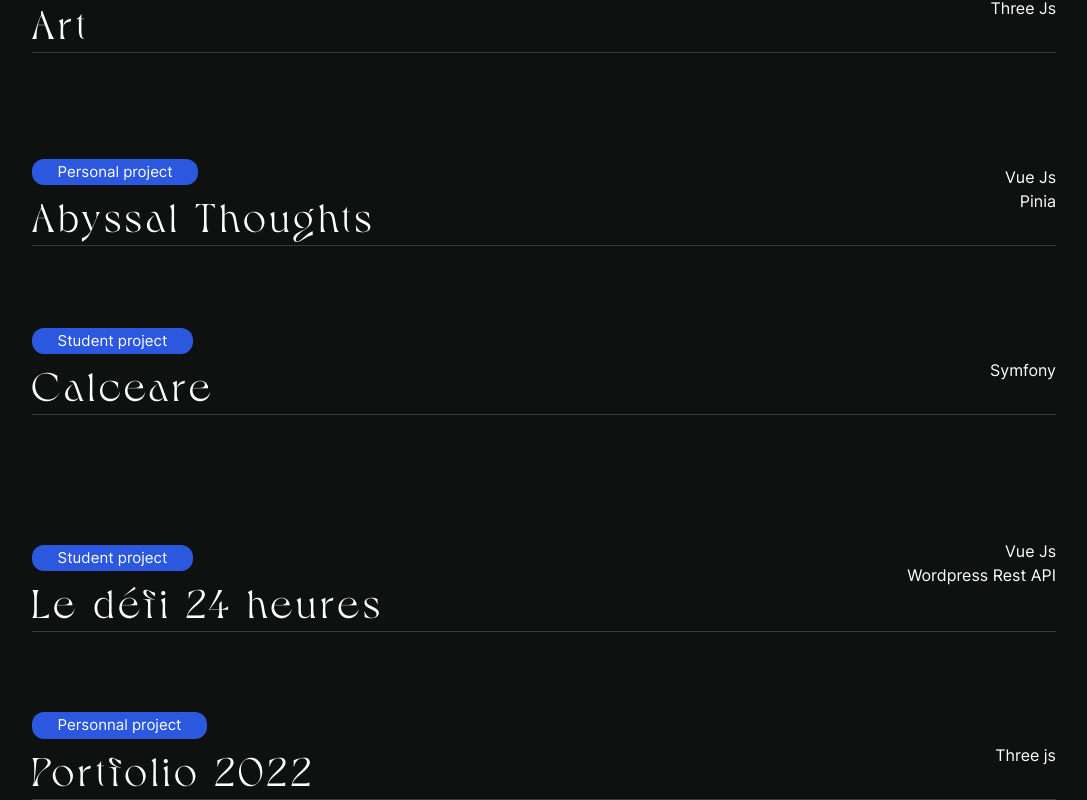
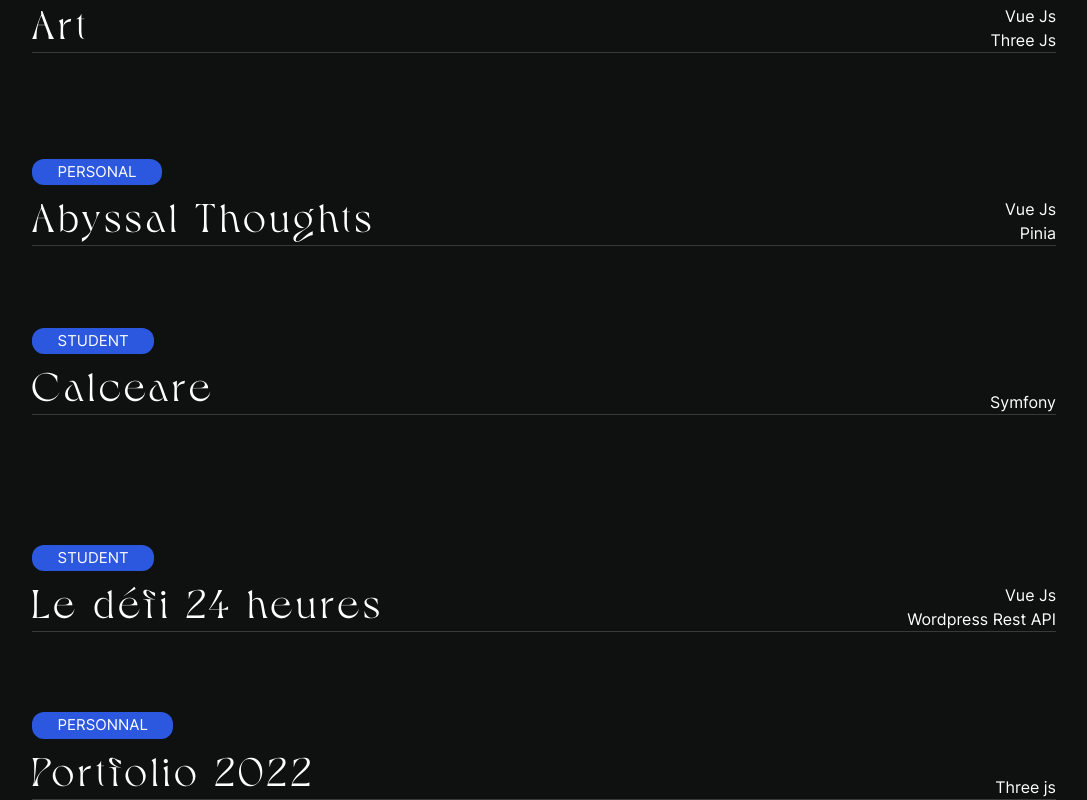
Before and after one commit to Lucas-Huerta/folio2023, a Vue app: page / in a window 1280 px wide. Shown: the part 1180-1980 px from the top of the page, without its empty margins (96-1183 px from the left). Built offline with nearby package versions, Linux system fonts and the light colour scheme.

Commit message:
[EDIT] Project infos & hover animation

```diff
--- a/src/App.vue
+++ b/src/App.vue
@@ -1,7 +1,7 @@
 <template>
   <div ref="wrapper" class="wrapper" id="wrapper">
-    <Navbar @scrollProject="scrollProject" @scrollContact="scrollContact" data-scroll data-scroll-sticky data-scroll-target="#wrapper" data-scroll-speed="3"/>
-    <section class="hero-wrapper">
+    <Navbar @scrollProject="scrollProject" @scrollContact="scrollContact" @scrollHome="scrollHome" data-scroll data-scroll-sticky data-scroll-target="#wrapper" data-scroll-speed="3"/>
+    <section class="hero-wrapper" id="wrapperHero">
       <div class="container-title">
         <div>
           <h1>
@@ -65,7 +65,7 @@
             <span>+</span><span>3</span><span>3</span><span>7</span><span>8</span><span>3</span><span>8</span><span>0</span><span>6</span><span>3</span><span>5</span><span>7</span>
           </div>
           <div class="row-infos" ref="texteInfos">
-            <p>Spotify</p> <a href="https://open.spotify.com/playlist/1PA80CpOPlx749kXu7AVsV?si=eee6b25097124095" target="_blank">Playlist</a>
+            <p>Spotify</p> <a href="https://open.spotify.com/playlist/1PA80CpOPlx749kXu7AVsV?si=eee6b25097124095" class="linkSpotify" target="_blank">Playlist</a>
           </div>
         </div>
       </section>
@@ -124,7 +124,7 @@ let telNumber = ref();
 let tabProject = ref([
   {
     nom: "Art",
-    tag: "Personal project",
+    tag: "Personal",
     image: "/img/Art.png",
     description: "Ce projet est un projet fait en Vue Js avec de l'art génératif en Three Js. J'ai voulu représenter mes peintres favoris et leurs différentes oeuvres, le tout en m'amusant !",
     competences: [
@@ -134,7 +134,7 @@ let tabProject = ref([
   },
   {
     nom: "Abyssal Thoughts",
-    tag: "Personal project",
+    tag: "Personal",
     image: "/img/abyssalThought.jpeg",
     description: "Ce projet est un projet fait en Vue Js avec un store avec Pinia. Un ami qui est en étude de webdesign m'a envoyé sa maquette et je me suis amusé à l'intégrer",
     competences: [
@@ -144,7 +144,7 @@ let tabProject = ref([
   },
   {
     nom: "Calceare",
-    tag: "Student project",
+    tag: "Student",
     image: "/img/HomeCalceare.jpeg",
     description: "Projet étudiant à Hetic, ce projet à été fait avec Symfony. Il m'a apporté en plus une certaine vision en gestion de projet et workflow",
     competences: [
@@ -153,7 +153,7 @@ let tabProject = ref([
   },
   {
     nom: "Le défi 24 heures",
-    tag: "Student project",
+    tag: "Student",
     image: "/img/HeroDefi24h.jpeg",
     description: "Projet étudiant réalisé en deuxième année de DUT MMI, ce projet avait pour but de réunir un front en Vue Js avec un wordpress headless en backn afin de gérer l'événement du Défi 24 heures et de tous les étudiants participants à ce dernier !",
     competences: [
@@ -163,7 +163,7 @@ let tabProject = ref([
   },
   {
     nom: "Portfolio 2022",
-    tag: "Personnal project",
+    tag: "Personnal",
     image: "/img/Portfolio2022.jpeg",
     description: "Portfolio personnel réalisé en fin de deuxième année de DUT MMI",
     competences: [
@@ -190,6 +190,13 @@ const scrollProject = () =>{
 const scrollContact = () =>(
   scroll.value.scrollTo('#wrapperInfos')
 )
+
+/**
+ * Use Locomotive to scroll to #wrapperHero section
+ */
+const scrollHome = () => {
+  scroll.value.scrollTo('#wrapperHero', {disableLerp: false});
+}
 
 /**
  * Animation au hover numéro téléphone
@@ -440,9 +447,9 @@ onMounted(async() => {
   margin: 0;
 }
 
-.row-infos a{
-  text-decoration: none;
+.row-infos .linkSpotify{
   color: black;
+  position: relative;
 }
 
 .telNumber span{
@@ -464,6 +471,7 @@ onMounted(async() => {
 footer{
   width: 100%;
   height: 100%;
+  padding-bottom: 5vh;
 }
 
 .footer-section{
@@ -497,6 +505,7 @@ footer{
   justify-content: space-between;
   align-items: end;
   margin-right: 5vw;
+  margin-bottom: 2vh;
 }
 
 .container-bottom p{
@@ -569,8 +578,26 @@ footer{
 }
 
 .rs a{
-  text-decoration: none;
   color: white;
+  position: relative;
+  transition: all 2s ease-out;
+}
+
+.rs a::before{
+  transition: all 0.2s ease-out;
+  content: "";
+  background-color: white;
+  position: absolute;
+  left: 0%;
+  bottom: 0;
+  width: 0%;
+  height: 2px;
+  opacity: 0;
+}
+
+.rs a:hover::before{
+  opacity: 1;
+  width: 100%;
 }
 
 .footer-name{
--- a/src/components/Navbar.vue
+++ b/src/components/Navbar.vue
@@ -1,7 +1,7 @@
 <template>
     <nav ref="navbar" class="nav-wrapper">
         <div class="nav-left">
-            <h1>
+            <h1 @click="scrollHome()">
                 Lucas Huerta
             </h1>
         </div>
@@ -19,7 +19,7 @@
 <script setup>
 import { ref } from 'vue';
 
-const emits = defineEmits(['scrollProject', 'scrollContact'])
+const emits = defineEmits(['scrollProject', 'scrollContact', 'scrollHome'])
 let navbar = ref();
 
 /**
@@ -35,6 +35,14 @@ const scrollWorks = () => {
 const scrollContact = () => {
     emits('scrollContact');
 }
+
+/**
+ * Appel emit qui va le transmettre à App.vue
+ */
+const scrollHome = () => {
+    emits('scrollHome');
+}
+
 </script>
 
 <style scoped>
@@ -62,6 +70,7 @@ const scrollContact = () => {
 .nav-left h1{
     font-size: 30px;
     margin: 0 2vw;
+    cursor: pointer;
 }
 
 .nav-left{
--- a/src/components/Project.vue
+++ b/src/components/Project.vue
@@ -15,7 +15,7 @@
                     <!-- <img :src="projet.image"> -->
                 </div>
             </div>
-            <div class="right-project">
+            <div class="right-project" ref="right">
                 <span class="col-comp" v-for="comp in props.projet.competences">{{ comp }}</span>
                 <img :src="projet.image" class="project-image" v-show="show" ref="projectImg">
             </div>
@@ -36,6 +36,7 @@ const mouseY = ref(0);
 let projectImg = ref();
 let infosSupp = ref();
 let row = ref();
+let right = ref();
 
 /**
  * Permet de show l'image projet et de lui assigner les coordonées x et y de la row projet
@@ -56,13 +57,18 @@ const hideImage = () => {
     show.value = false;
 }
 
+/**
+ * Au clic sur la section projet => changement des styles sur les refs associées afin de montrer la description du projet
+ */
 const clickProject = () =>{
     if (infosSupp.value.style.opacity == '0') {
         infosSupp.value.style.opacity = '1';
         infosSupp.value.style.width = '100%';
         row.value.style.flexDirection = 'column';
         row.value.style.alignItems = 'start';
+        right.value.style.marginBottom = '2%';
     }else{
+        // Comme la transition dure 1s, un timeout d'1s est assigné afin de ne pas voir le changement de style
         setTimeout(() =>{
             row.value.style.transition = 'all 1s';
             row.value.style.flexDirection = 'row';
@@ -70,6 +76,7 @@ const clickProject = () =>{
             row.value.style.alignItems = 'flex-end';
         }, 1000);
         infosSupp.value.style.opacity = '0';
+        right.value.style.marginBottom = '0';
     }
 }
 
@@ -98,12 +105,6 @@ const clickProject = () =>{
    margin-top: O;
    width: 90%;
 }
-
-/* .infosSupp img {
-    width: 50%;
-    height: auto;
-} */
-
 .project{
     position: relative;
     width: 80%;
@@ -111,7 +112,7 @@ const clickProject = () =>{
     display: flex;
     flex-direction: row;
     justify-content: space-between;
-    align-items: center;
+    align-items: flex-end;
     transition: all 1s;
     border-bottom: 1px solid rgba(255, 255, 255, 0.171);
 }
@@ -151,6 +152,7 @@ const clickProject = () =>{
     padding: 2px 2vw;
     background-color: var(--active-color);
     border-radius: 12px;
+    text-transform: uppercase;
 }
 
 .left-project h3{
@@ -163,6 +165,7 @@ const clickProject = () =>{
 
 .right-project{
     width: 20%;
+    transition: all 1.5s;
 }
 
 .col-comp{
```
